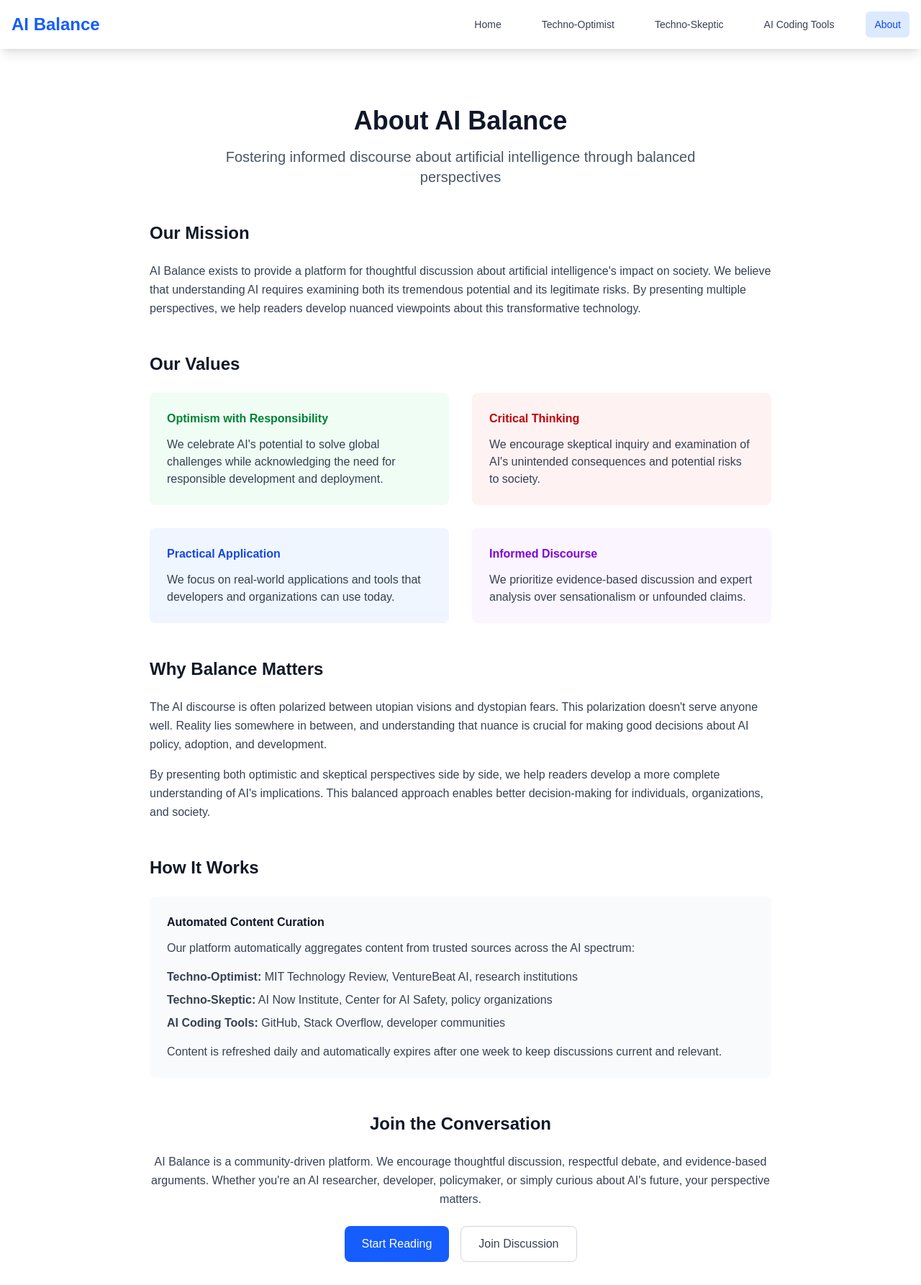
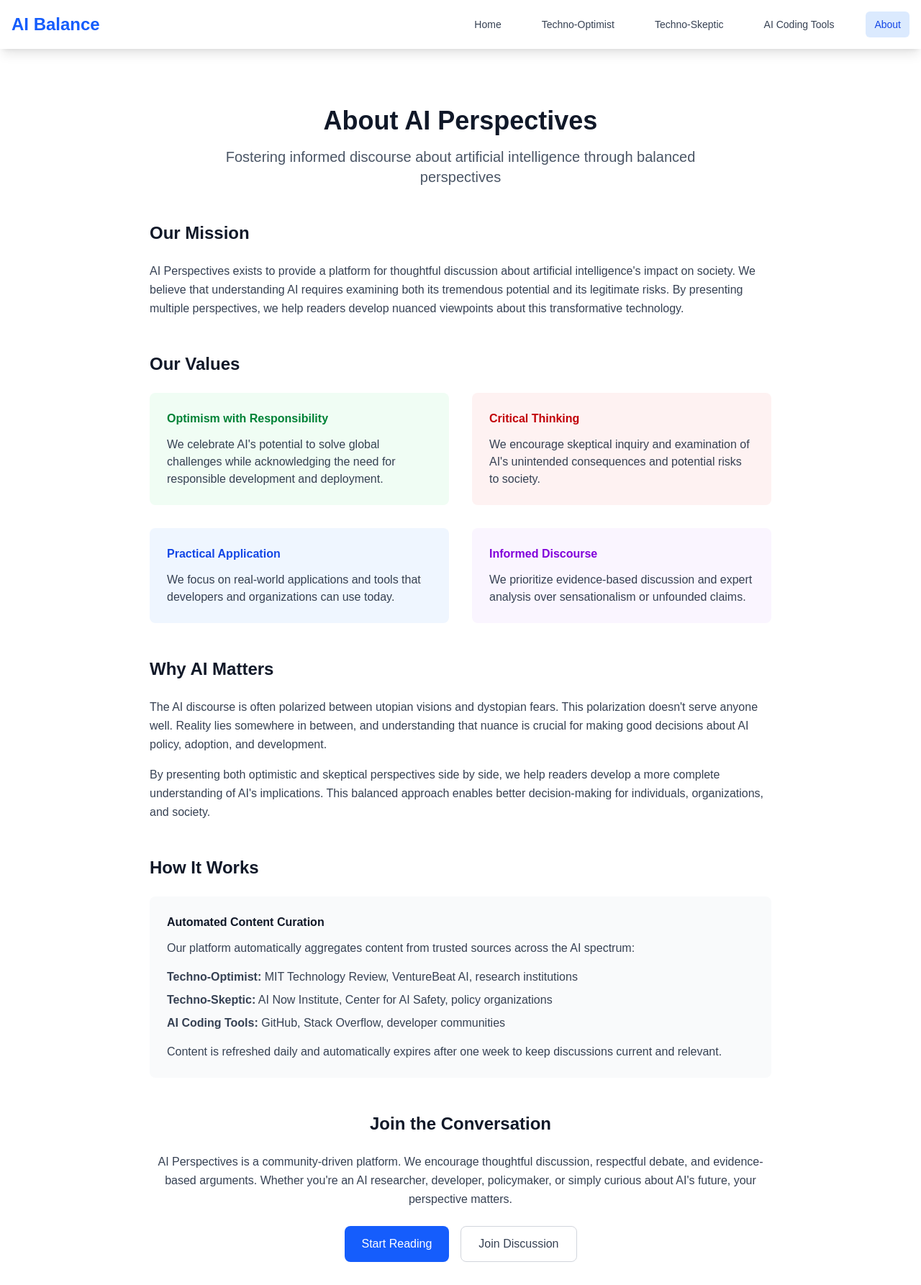
Before and after one commit to SteveG1993/the_ai_debate, a Next.js app: page /about in a window 1280 px wide. Shown: the whole page at 72% size. Built offline with nearby package versions, Linux system fonts and the light colour scheme.

Commit message:
Changed website name

```diff
--- a/package.json
+++ b/package.json
@@ -1,5 +1,5 @@
 {
-  "name": "aibalance",
+  "name": "ai-perspectives",
   "version": "0.1.0",
   "private": true,
   "scripts": {
--- a/src/app/about/page.tsx
+++ b/src/app/about/page.tsx
@@ -3,7 +3,7 @@ export default function About() {
     <div className="max-w-4xl mx-auto px-4 py-8">
       <div className="text-center py-12">
         <h1 className="text-4xl font-bold text-gray-900 mb-4">
-          About AI Balance
+          About AI Perspectives
         </h1>
         <p className="text-xl text-gray-600 max-w-2xl mx-auto">
           Fostering informed discourse about artificial intelligence through balanced perspectives
@@ -14,7 +14,7 @@ export default function About() {
         <section className="mb-12">
           <h2 className="text-2xl font-bold text-gray-900 mb-6">Our Mission</h2>
           <p className="text-gray-700 leading-relaxed">
-            AI Balance exists to provide a platform for thoughtful discussion about artificial intelligence's
+            AI Perspectives exists to provide a platform for thoughtful discussion about artificial intelligence's
             impact on society. We believe that understanding AI requires examining both its tremendous potential
             and its legitimate risks. By presenting multiple perspectives, we help readers develop nuanced
             viewpoints about this transformative technology.
@@ -56,7 +56,7 @@ export default function About() {
         </section>
 
         <section className="mb-12">
-          <h2 className="text-2xl font-bold text-gray-900 mb-6">Why Balance Matters</h2>
+          <h2 className="text-2xl font-bold text-gray-900 mb-6">Why AI Matters</h2>
           <p className="text-gray-700 leading-relaxed mb-4">
             The AI discourse is often polarized between utopian visions and dystopian fears.
             This polarization doesn't serve anyone well. Reality lies somewhere in between,
@@ -91,7 +91,7 @@ export default function About() {
         <section className="text-center">
           <h2 className="text-2xl font-bold text-gray-900 mb-6">Join the Conversation</h2>
           <p className="text-gray-700 leading-relaxed mb-6">
-            AI Balance is a community-driven platform. We encourage thoughtful discussion,
+            AI Perspectives is a community-driven platform. We encourage thoughtful discussion,
             respectful debate, and evidence-based arguments. Whether you're an AI researcher,
             developer, policymaker, or simply curious about AI's future, your perspective matters.
           </p>
--- a/src/app/layout.tsx
+++ b/src/app/layout.tsx
@@ -14,7 +14,7 @@ const geistMono = Geist_Mono({
 });
 
 export const metadata: Metadata = {
-  title: "AI Balance - Exploring AI's Impact",
+  title: "AI Perspectives - Exploring AI's Impact",
   description: "A balanced perspective on AI development, ethics, and tools - featuring both optimistic and cautious viewpoints.",
 };
 
--- a/src/app/page.tsx
+++ b/src/app/page.tsx
@@ -29,7 +29,7 @@ export default function Home() {
     <div className="max-w-7xl mx-auto px-4 py-8">
       <section className="text-center py-16">
         <h1 className="text-5xl font-bold text-gray-900 mb-6">
-          AI Balance
+          AI Perspectives
         </h1>
         <p className="text-xl text-gray-600 mb-8 max-w-3xl mx-auto">
           Exploring AI's impact through balanced perspectives. Discover the promise and perils
```
Also changed, not shown: 1 other file (tests, documents, lock files or other folders).
